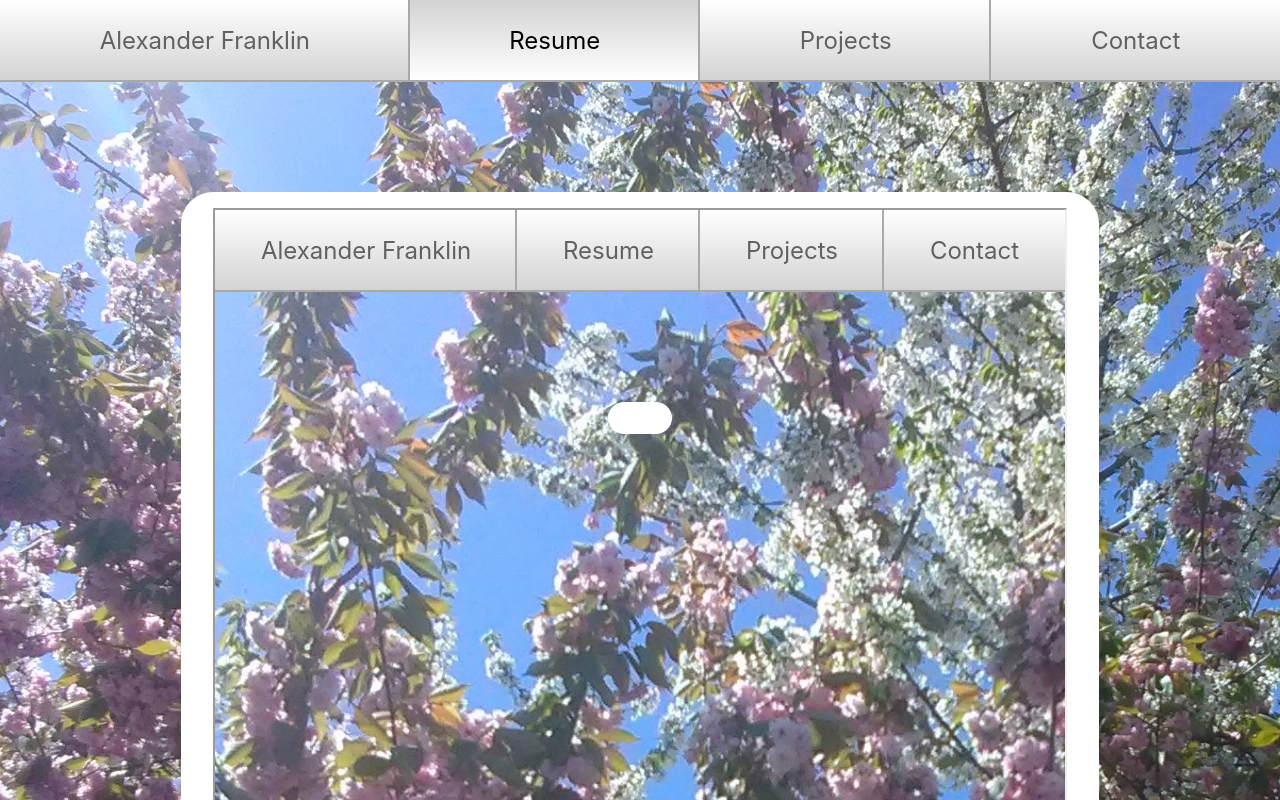
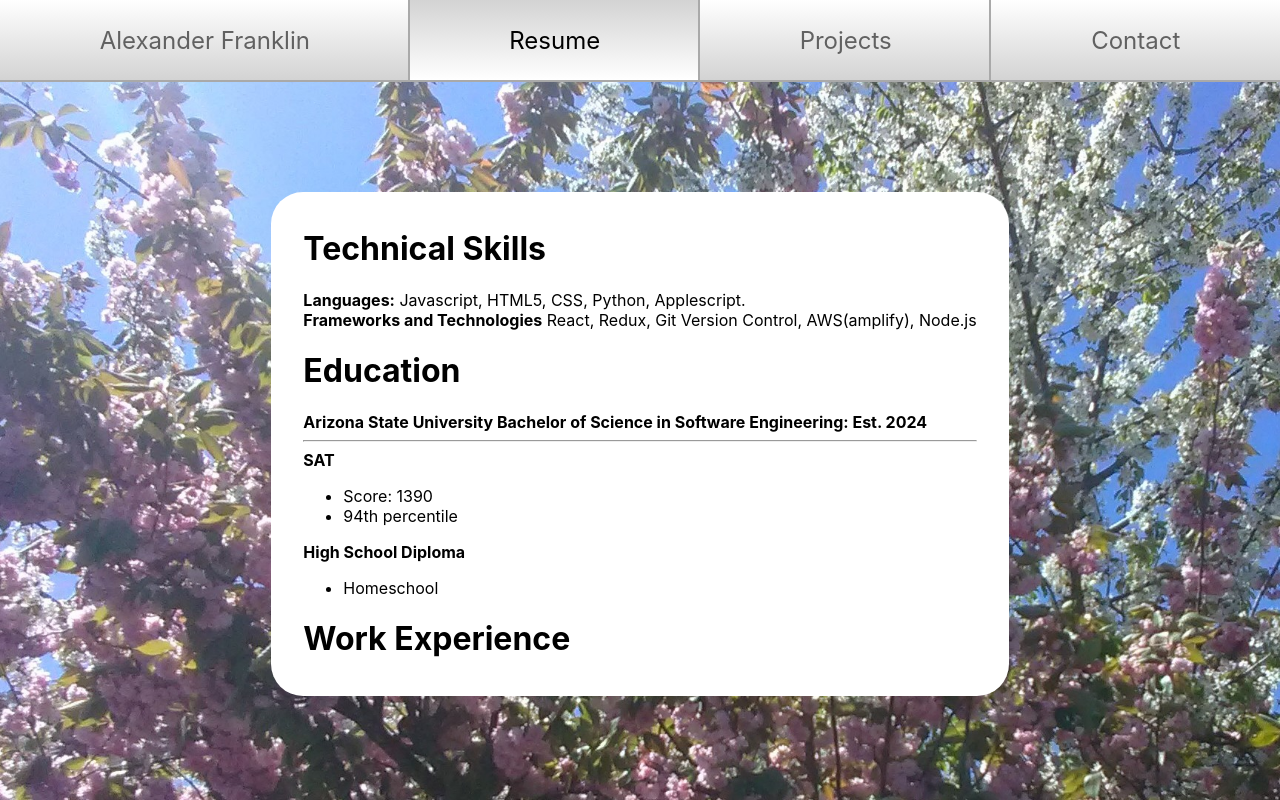
Before and after one commit to PAlexanderFranklin/alexanderfranklin, a React (Create React App) app: page /resume in a window 1280 px wide. Shown: the top 800 px of the page. Built offline with nearby package versions, Linux system fonts and the light colour scheme.

Commit message:
Resume stuff

```diff
--- a/src/views/Pages/Resume/Resume.css
+++ b/src/views/Pages/Resume/Resume.css
@@ -0,0 +1,3 @@
+.Resume {
+    text-align: left;
+}
--- a/src/views/Pages/Resume/Resume.js
+++ b/src/views/Pages/Resume/Resume.js
@@ -1,11 +1,30 @@
 import React from 'react';
 import './Resume.css';
-import pdf from './Resume.pdf'
 
 function Resume() {
   return (
     <div className="Resume">
-      <iframe title="resume" src={pdf} height="1150rem" width="850rem" />
+      <div>
+        <h1>Technical Skills</h1>
+        <b>Languages:</b> Javascript, HTML5, CSS, Python, Applescript. <br />
+        <b>Frameworks and Technologies</b> React, Redux, Git Version Control, AWS(amplify), Node.js
+      </div>
+      <div>
+        <h1>Education</h1>
+        <b>Arizona State University Bachelor of Science in Software Engineering: Est. 2024</b><hr />
+        <b>SAT</b>
+        <ul>
+          <li>Score: 1390</li>
+          <li>94th percentile</li>
+        </ul>
+        <b>High School Diploma</b>
+        <ul>
+          <li>Homeschool</li>
+        </ul>
+      </div>
+      <div>
+        <h1>Work Experience</h1>
+      </div>
     </div>
   );
 }
```
Also changed, not shown: 1 other file (tests, documents, lock files or other folders).
